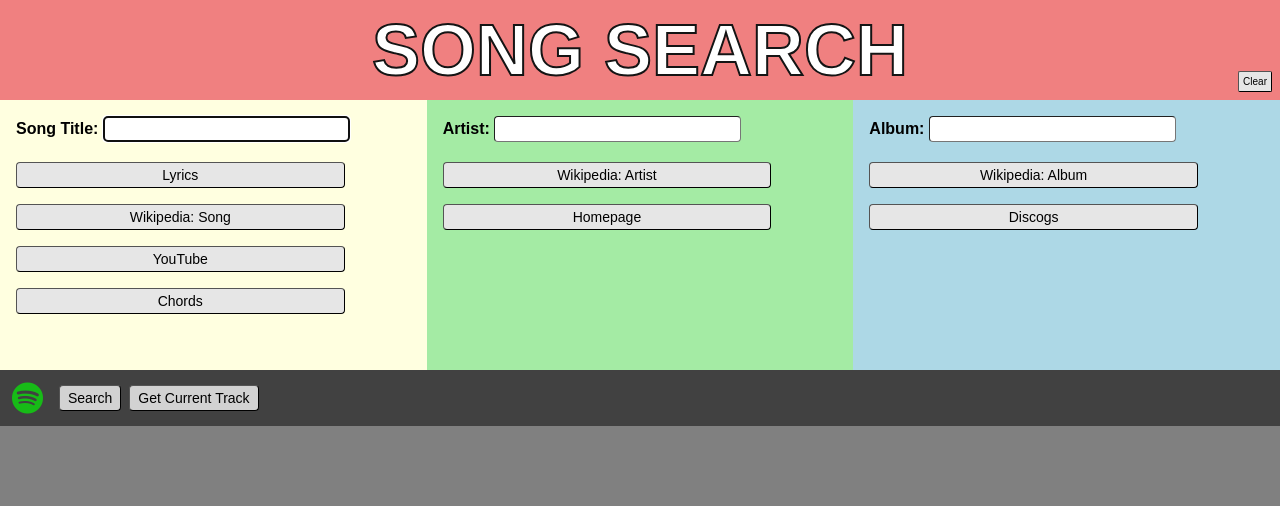
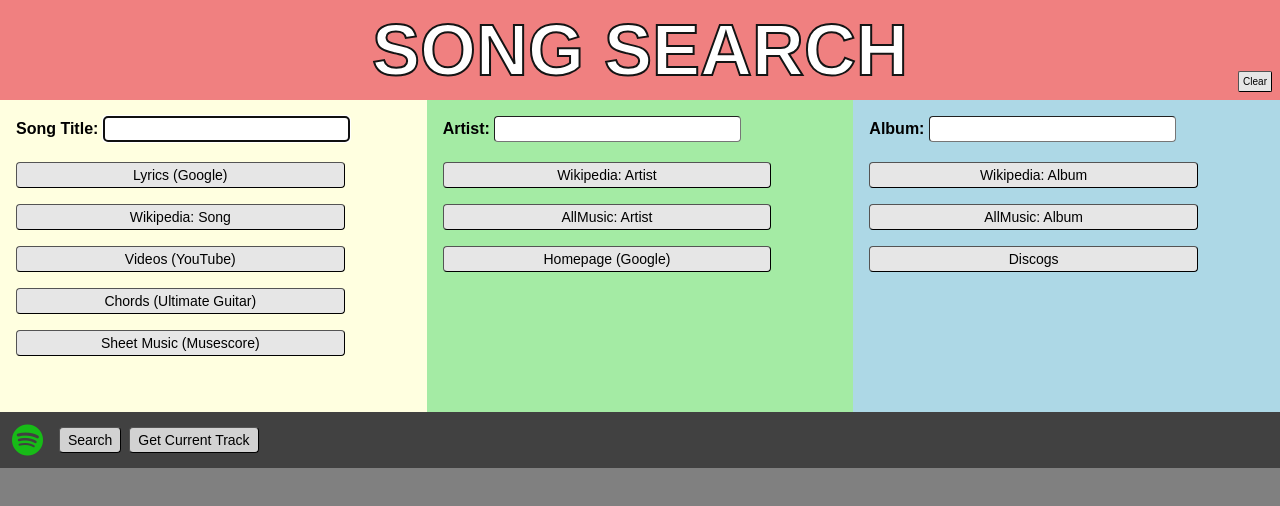
Before and after one commit to cbolik/songsearch, a website: page public/index.html in a window 1280 px wide. Drawn offline with Linux system fonts and the light colour scheme.

Commit message:
added some more actions, updated some labels

```diff
--- a/public/index.html
+++ b/public/index.html
@@ -48,10 +48,11 @@
           <label for="song_title">Song Title: </label>
           <input type="text" id="title" name="song_title" tabindex="1" autofocus>
         </div>
-        <input type="button" id="lyrics" onclick="openLyrics()" value="Lyrics">
+        <input type="button" id="lyrics" onclick="openLyrics()" value="Lyrics (Google)">
         <input type="button" id="wiki_song" onclick="openWikiSong()" value="Wikipedia: Song">
-        <input type="button" id="youtube" onclick="openYouTube()" value="YouTube">
-        <input type="button" id="chords" onclick="openUltimateGuitar()" value="Chords">
+        <input type="button" id="youtube" onclick="openYouTube()" value="Videos (YouTube)">
+        <input type="button" id="chords" onclick="openUltimateGuitar()" value="Chords (Ultimate Guitar)">
+        <input type="button" id="musescore" onclick="openMuseScore()" value="Sheet Music (Musescore)">
       </div>
       <div class="col col-artist">
         <div class="input-combo">
@@ -59,7 +60,8 @@
           <input type="text" id="artist" name="artist" tabindex="2">
         </div>
         <input type="button" id="wiki_artist" onclick="openWikiArtist()" value="Wikipedia: Artist">
-        <input type="button" id="artist_home" onclick="openHomepage()" value="Homepage">
+        <input type="button" id="allmusic_artist" onclick="openAllMusicArtist()" value="AllMusic: Artist">
+        <input type="button" id="artist_home" onclick="openHomepage()" value="Homepage (Google)">
       </div>
       <div class="col col-album">
         <div class="input-combo">
@@ -68,6 +70,7 @@
           <div class="year-label" id="year"></div>
         </div>
         <input type="button" id="wiki_album" onclick="openWikiAlbum()" value="Wikipedia: Album">
+        <input type="button" id="allmusic_album" onclick="openAllMusicAlbum()" value="AllMusic: Album">
         <input type="button" id="discogs" onclick="openDiscogs()" value="Discogs">
       </div>
     </div>
--- a/public/scripts.js
+++ b/public/scripts.js
@@ -92,11 +92,23 @@
   genAction("https://discogs.com/search/?q=!ALBUM!%20?ARTIST?");
 };
 
+const openAllMusicArtist = () => {
+  genAction("https://www.allmusic.com/search/all/!ARTIST!");
+};
+
+const openAllMusicAlbum = () => {
+  genAction("https://www.allmusic.com/search/all/!ALBUM!%20?ARTIST?");
+};
+
 const openUltimateGuitar = () => {
   genAction(
     "https://www.ultimate-guitar.com/search.php?search_type=title&value=!TITLE!%20?ARTIST?"
   );
 }
+
+const openMuseScore = () => {
+  genAction("https://musescore.com/sheetmusic?text=!TITLE!%20?ARTIST?");
+};
 
 const spotifySearch = () => {
   genAction("https://open.spotify.com/search/!TITLE!%20?ARTIST?");
```
